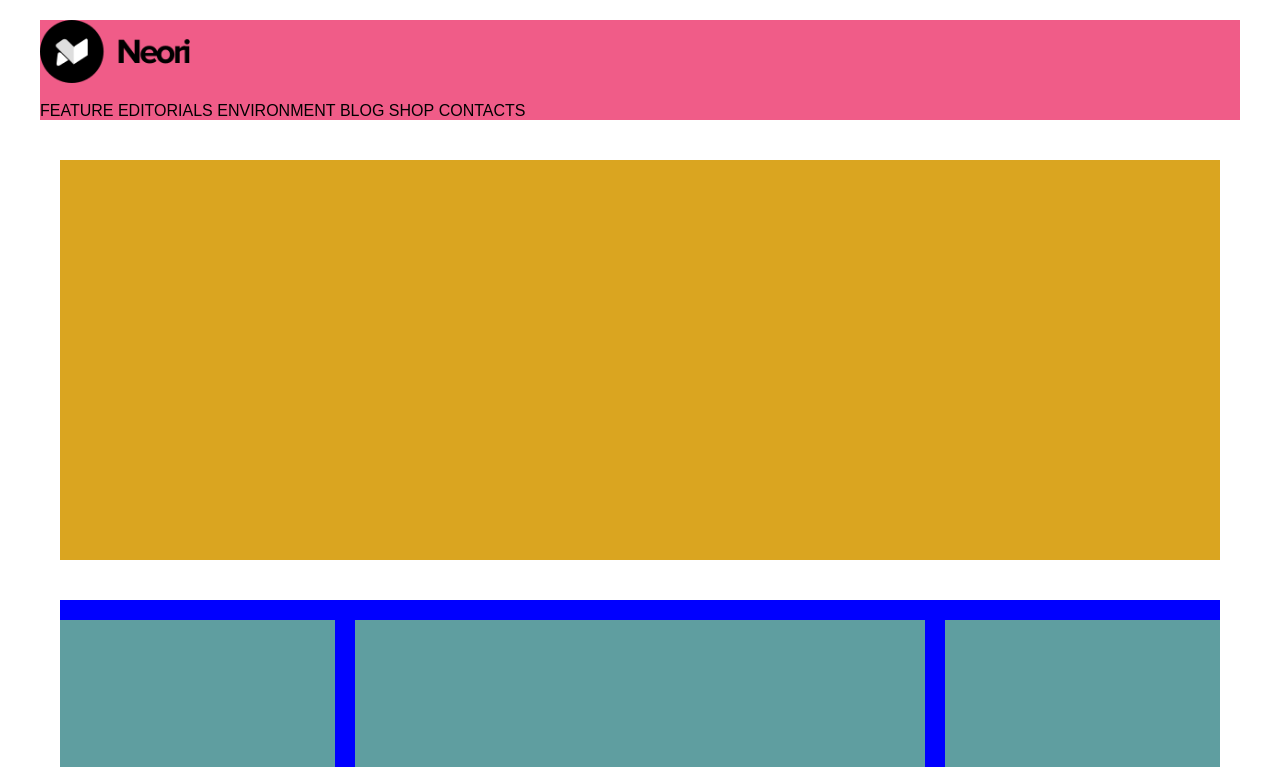
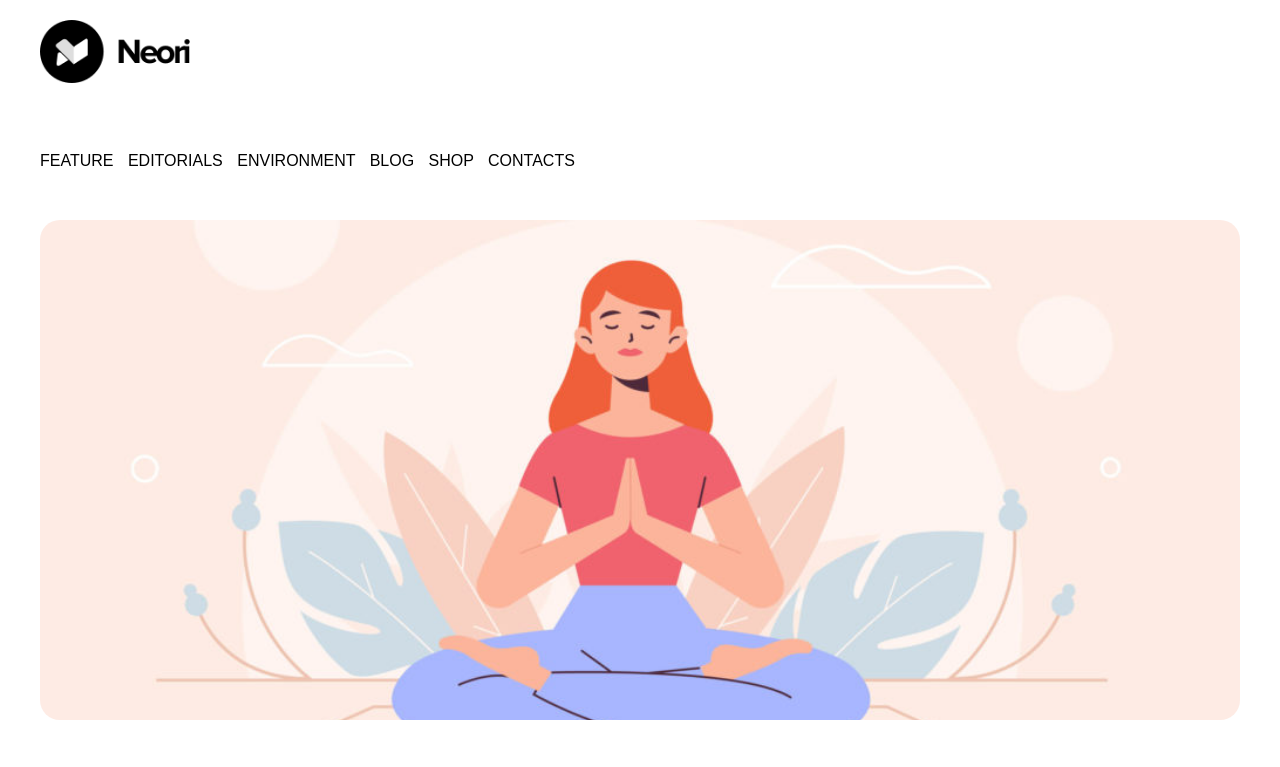
Before and after one commit to iram96/htmlcss-wp, a plain HTML site: page index.html in a window 1280 px wide. Shown: the top 767 px of the page. Drawn offline with Linux system fonts and the light colour scheme.

Commit message:
Added spotlight img

```diff
--- a/css/style.css
+++ b/css/style.css
@@ -22,12 +22,6 @@ body{
   font-family: Arial, Helvetica, sans-serif;
 }
 
-header{
-  position: relative;
-  margin-top: 20px;
-  height: 100px;
-  background-color: rgb(240, 92, 136);
-}
 
 footer{
   margin-bottom: 20px;
@@ -36,6 +30,14 @@ footer{
   background-color: rgb(175, 25, 130);
 }
 
+
+/* Title +  Nav */
+
+header{
+  position: relative;
+  margin-top: 20px;
+  height: 150px;
+}
 header img{
   max-width: 150px;
 }
@@ -49,6 +51,7 @@ li a{
   text-decoration: none;
   color: black;
   font-weight: 300;
+  margin-right: 10px;
 }
 
 nav{
@@ -56,16 +59,12 @@ nav{
   bottom: 0;
 }
 
-/* .nav-button{
-  display: inline;
-  list-style-type: none;
-} */
 
 /* Main Section */
 
 .box{
-  width: calc(100% - 40px);
-  margin: 40px auto;
+  width: 100%;
+  margin: 50px auto;
 }
 
 .articles{
@@ -73,14 +72,33 @@ nav{
 }
 
 .spotlight{
-  background-color: goldenrod;
-  height: 400px;
+
+  height: 500px;
 }
 
 .innerbox{
   background-color: cadetblue;
   height: 350px;
   float: left;
+
+}
+
+/* Spotlight Section */
+
+/* div.spotlight img{
+  width: 100%;
+  height: 100%;
+  object-fit: cover;
+} */
+
+.spotlight-bg{
+  width: 100%;
+  height: 100%;
+  background-image: url("../img/banner.jpg");
+  background-repeat: no-repeat;
+  background-size: cover;
+  background-position-y: 50%;
+  border-radius: 20px;
 
 }
 
--- a/index.html
+++ b/index.html
@@ -15,28 +15,31 @@
         <nav>
             <ul>
                 <li>
-                    <a href="#">FEATURE</a>
+                    <a href="#">FEATURE </a>
                 </li>
                 <li>
-                    <a href="#">EDITORIALS</a>
+                    <a href="#">EDITORIALS </a>
                 </li>
                 <li>
-                    <a href="#">ENVIRONMENT</a>
+                    <a href="#">ENVIRONMENT </a>
                 </li>
                 <li>
-                    <a href="#">BLOG</a>
+                    <a href="#">BLOG </a>
                 </li>
                 <li>
-                    <a href="#">SHOP</a>
+                    <a href="#">SHOP </a>
                 </li>
                 <li>
-                    <a href="#">CONTACTS</a>
+                    <a href="#">CONTACTS </a>
                 </li>
             </ul>
         </nav>
     </header>
     <main class=".container">
         <div class="box spotlight">
+            <!-- <img src="img/banner.jpg" alt="spotlight"> -->
+            <figure class="spotlight-bg"></figure>
+            <div class="black-layer"> </div>
 
         </div>
         <div class="box articles clearfix">
```
